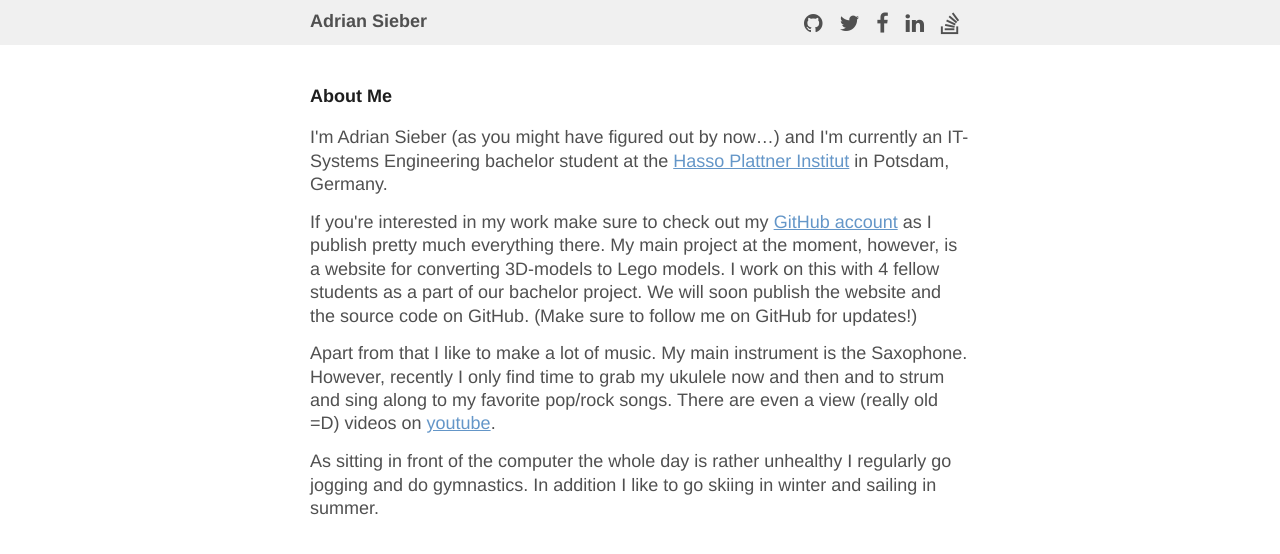
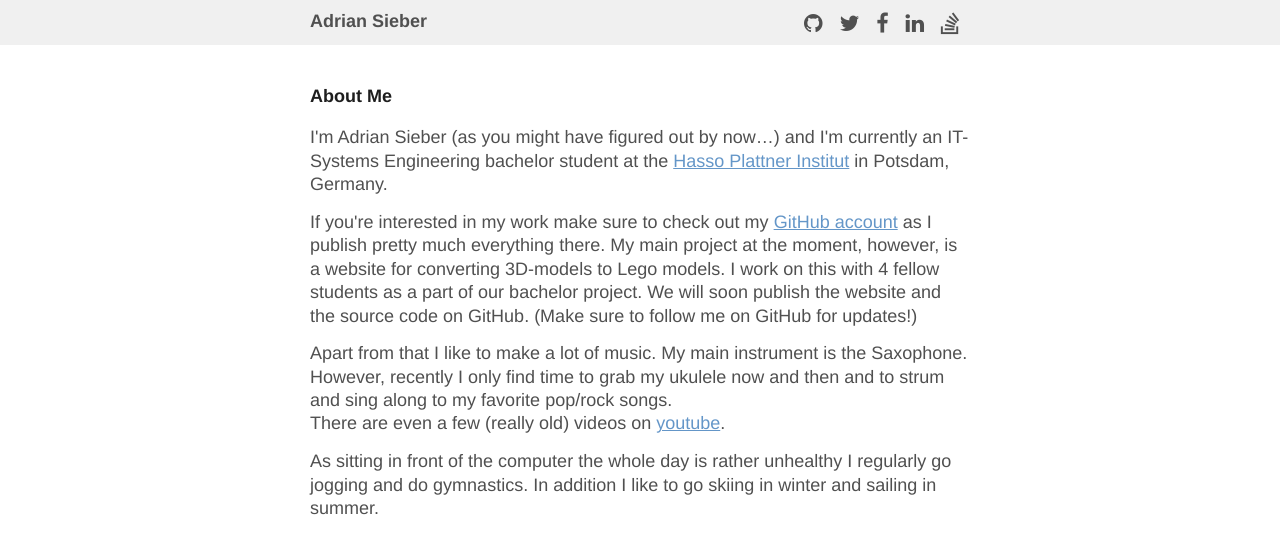
Before and after one commit to ad-si/adriansieber-com, a Jekyll site: the page built from about.md, in a window 1280 px wide. Shown: the top 554 px of the page. Built offline with Jekyll 4.4.1, drawn with Linux system fonts in a browser that asks for light colours; nearby versions of some CDN libraries; comment, search, counter and statistics services are not loaded.

Commit message:
Fix typo in about page

```diff
--- a/about.md
+++ b/about.md
@@ -21,9 +21,9 @@ We will soon publish the website and the source code on GitHub.
 Apart from that I like to make a lot of music.
 My main instrument is the Saxophone.
 However, recently I only find time to grab my ukulele now and then and
-to strum and sing along to my favorite pop/rock songs.
-There are even a view (really old =D)
-videos on [youtube](https://youtube.com/LeoMaskMusic).
+to strum and sing along to my favorite pop/rock songs.<br>
+There are even a few (really old) videos on
+[youtube](https://youtube.com/LeoMaskMusic).
 
 As sitting in front of the computer the whole day is rather unhealthy
 I regularly go jogging and do gymnastics.
```
